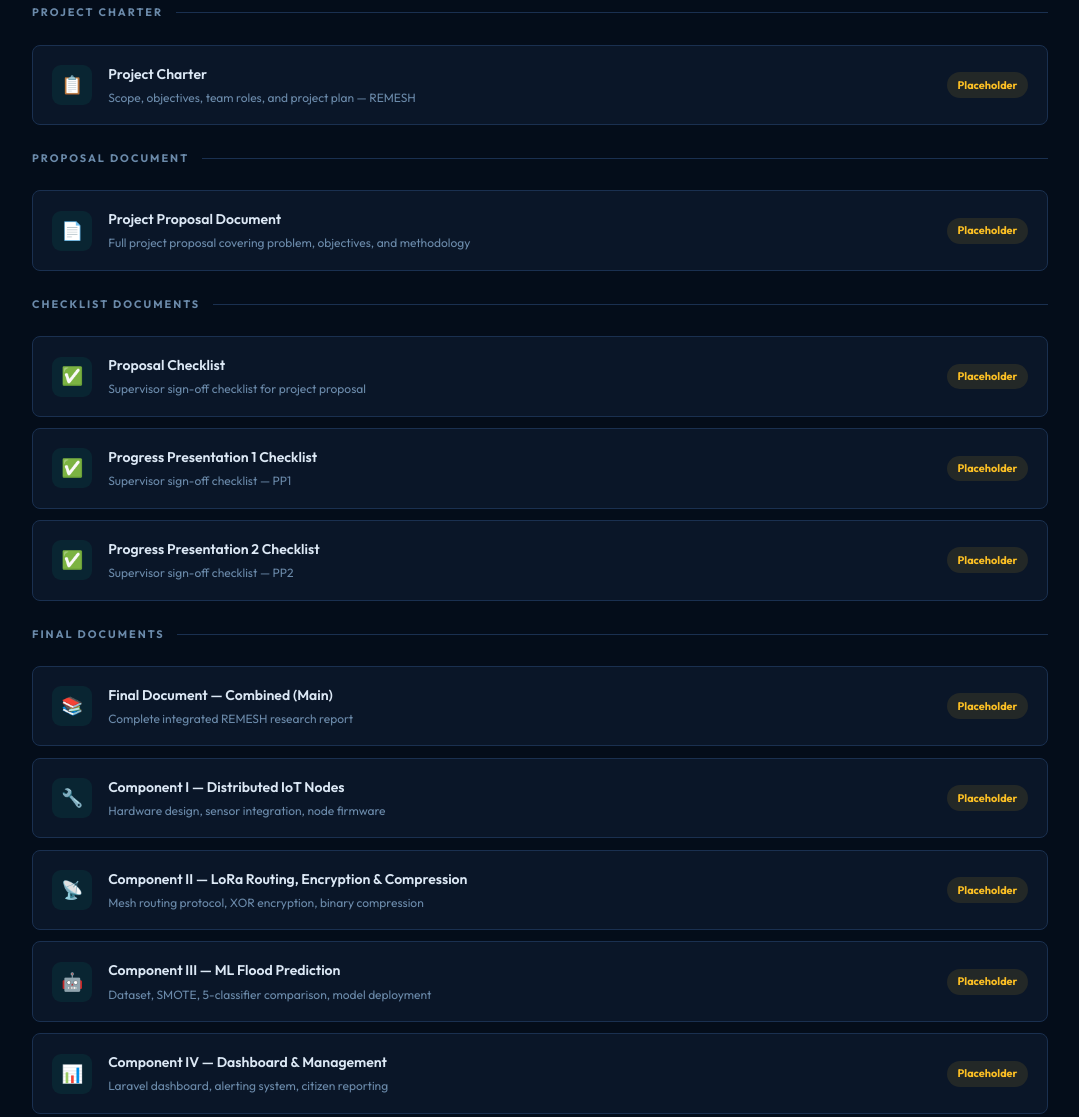
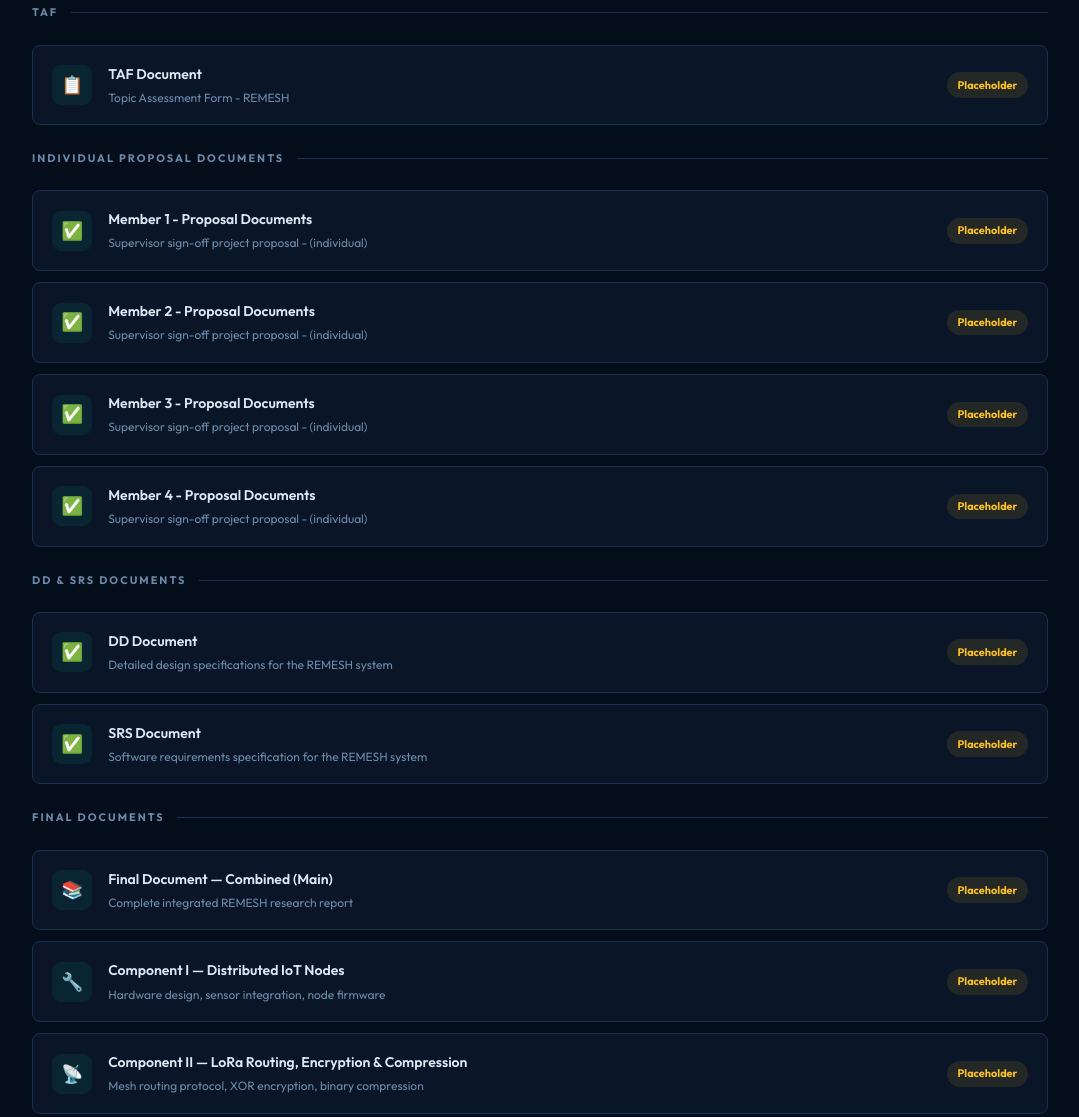
Before and after one commit to dhlakshitha-001/remesh-website, a plain HTML site: page documents.html in a window 1280 px wide. Shown: the part 376-1493 px from the top of the page, without its empty margins (100-1179 px from the left). Drawn offline with Linux system fonts and the light colour scheme.

Commit message:
Stage 2
Co-authored-by: Copilot <copilot@github.com>

```diff
--- a/documents.html
+++ b/documents.html
@@ -30,7 +30,19 @@
 
 <div class="container">
 
+  <!-- TAF -->
+  <div class="section-title">TAF</div>
+  <a href="docs/TAF_25-26J-011.pdf" class="doc-link" style="display:flex;margin-bottom:1.5rem;">
+    <div class="doc-icon">📋</div>
+    <div>
+      <div class="doc-name">TAF Document</div>
+      <div class="doc-meta">Topic Assessment Form - REMESH</div>
+    </div>
+    <span class="doc-badge badge-pending">Placeholder</span>
+  </a>
+
   <!-- Project Charter -->
+  <!--
   <div class="section-title">Project Charter</div>
   <a href="docs/project-charter.pdf" class="doc-link" style="display:flex;margin-bottom:1.5rem;">
     <div class="doc-icon">📋</div>
@@ -40,42 +52,60 @@
     </div>
     <span class="doc-badge badge-pending">Placeholder</span>
   </a>
-
-  <!-- Proposal -->
-  <div class="section-title">Proposal Document</div>
-  <a href="docs/proposal.pdf" class="doc-link" style="display:flex;margin-bottom:1.5rem;">
-    <div class="doc-icon">📄</div>
-    <div>
-      <div class="doc-name">Project Proposal Document</div>
-      <div class="doc-meta">Full project proposal covering problem, objectives, and methodology</div>
-    </div>
-    <span class="doc-badge badge-pending">Placeholder</span>
-  </a>
+  -->
 
   <!-- Checklists -->
-  <div class="section-title">Checklist Documents</div>
+  <div class="section-title">Individual Proposal Documents</div>
   <div style="display:flex;flex-direction:column;gap:0.7rem;margin-bottom:1.5rem;">
-    <a href="docs/checklist-proposal.pdf" class="doc-link">
+    <a href="docs/Individual Proposals/IT22196088_Proposal_Report.pdf" class="doc-link">
       <div class="doc-icon">✅</div>
       <div>
-        <div class="doc-name">Proposal Checklist</div>
-        <div class="doc-meta">Supervisor sign-off checklist for project proposal</div>
+        <div class="doc-name">Member 1 - Proposal Documents</div>
+        <div class="doc-meta">Supervisor sign-off project proposal - (individual)</div>
       </div>
       <span class="doc-badge badge-pending">Placeholder</span>
     </a>
-    <a href="docs/checklist-pp1.pdf" class="doc-link">
+    <a href="docs/Individual Proposals/IT22571298-Proposal Report Draft.pdf" class="doc-link">
       <div class="doc-icon">✅</div>
       <div>
-        <div class="doc-name">Progress Presentation 1 Checklist</div>
-        <div class="doc-meta">Supervisor sign-off checklist — PP1</div>
+        <div class="doc-name">Member 2 - Proposal Documents</div>
+        <div class="doc-meta">Supervisor sign-off project proposal - (individual)</div>
       </div>
       <span class="doc-badge badge-pending">Placeholder</span>
     </a>
-    <a href="docs/checklist-pp2.pdf" class="doc-link">
+    <a href="docs/Individual Proposals/IT22563446_Proposal_Report.pdf" class="doc-link">
       <div class="doc-icon">✅</div>
       <div>
-        <div class="doc-name">Progress Presentation 2 Checklist</div>
-        <div class="doc-meta">Supervisor sign-off checklist — PP2</div>
+        <div class="doc-name">Member 3 - Proposal Documents</div>
+        <div class="doc-meta">Supervisor sign-off project proposal - (individual)</div>
+      </div>
+      <span class="doc-badge badge-pending">Placeholder</span>
+    </a>
+    <a href="docs/Individual Proposals/IT22617446-Research_proposal_singned.pdf" class="doc-link">
+      <div class="doc-icon">✅</div>
+      <div>
+        <div class="doc-name">Member 4 - Proposal Documents</div>
+        <div class="doc-meta">Supervisor sign-off project proposal - (individual)</div>
+      </div>
+      <span class="doc-badge badge-pending">Placeholder</span>
+    </a>
+  </div>
+
+  <div class="section-title">DD & SRS Documents</div>
+  <div style="display:flex;flex-direction:column;gap:0.7rem;margin-bottom:1.5rem;">
+    <a href="docs/Design Document 25-26J-011.pdf" class="doc-link">
+      <div class="doc-icon">✅</div>
+      <div>
+        <div class="doc-name">DD Document</div>
+        <div class="doc-meta">Detailed design specifications for the REMESH system</div>
+      </div>
+      <span class="doc-badge badge-pending">Placeholder</span>
+    </a>
+    <a href="docs/SRS_25-26J-011.pdf" class="doc-link">
+      <div class="doc-icon">✅</div>
+      <div>
+        <div class="doc-name">SRS Document</div>
+        <div class="doc-meta">Software requirements specification for the REMESH system</div>
       </div>
       <span class="doc-badge badge-pending">Placeholder</span>
     </a>
@@ -119,8 +149,8 @@
     <a href="docs/final-dashboard.pdf" class="doc-link">
       <div class="doc-icon">📊</div>
       <div>
-        <div class="doc-name">Component IV — Dashboard & Management</div>
-        <div class="doc-meta">Laravel dashboard, alerting system, citizen reporting</div>
+        <div class="doc-name">Component IV — Central Management System</div>
+        <div class="doc-meta">Central dashboard, alerting system, citizen reporting</div>
       </div>
       <span class="doc-badge badge-pending">Placeholder</span>
     </a>
```
Also changed, not shown: presentations.html (+3 -3 lines), 10 other files.
